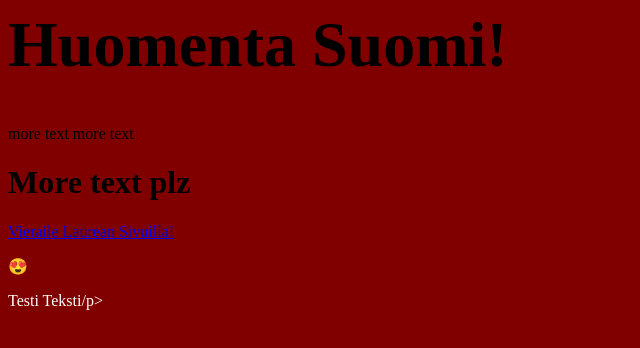
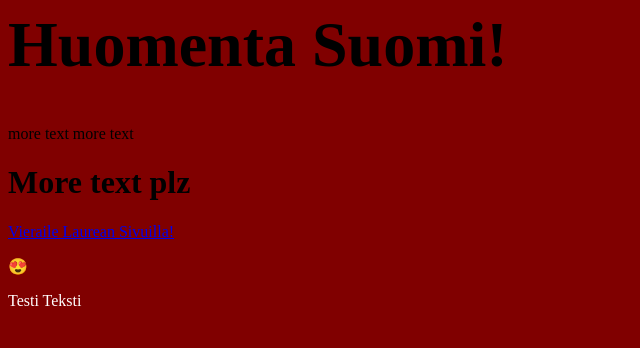
Before and after one commit to OlofPalmu/Demo2, a plain HTML site: page index.html in a window 1280 px wide. Shown: the full height of the page, 0-640 px from the left. Drawn offline with Linux system fonts and the light colour scheme.

Commit message:
Update index.html

```diff
--- a/index.html
+++ b/index.html
@@ -6,5 +6,5 @@ more text
 <a href="www.laurea.fi">Vieraile Laurean Sivuilla!</a>
   <P>&#128525;</P>
 <body>
-  <p style="color:#FFFFFF";>Testi Teksti/p>
+  <p style="color:#FFFFFF";>Testi Teksti
 </body>
```
